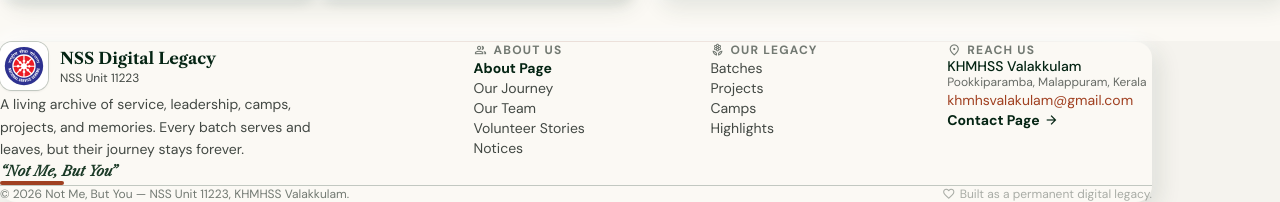
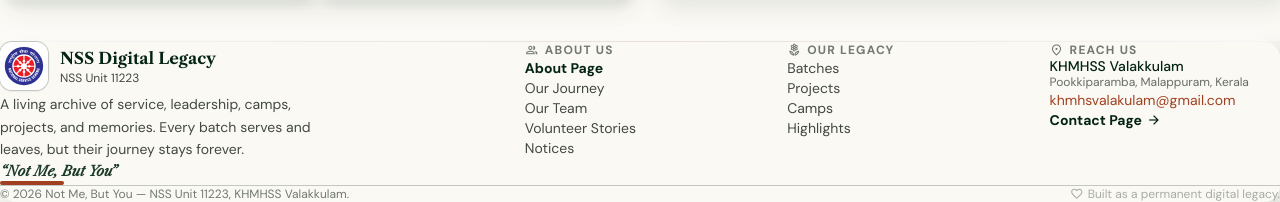
Before and after one commit to radhinmuhammed98/NSS, a React (Vite) app: page /about in a window 1280 px wide. Shown: the part 598-800 px from the top of the page. Built offline with nearby package versions, Linux system fonts and the light colour scheme; no server answers.

Commit message:
fix(layout): perfectly align Navbar and Footer max-width with main container

```diff
--- a/src/components/layout/Footer.tsx
+++ b/src/components/layout/Footer.tsx
@@ -7,13 +7,13 @@ export function Footer() {
 
   return (
     <footer
-      className="mt-20 px-6 pb-24 md:pb-8"
+      className="mt-20 px-6 md:px-10 pb-24 md:pb-8"
       aria-label="Site footer"
       style={{ background: "#f5f3ee" }}
     >
       {/* Decorative top border */}
       <div
-        className="max-w-6xl mx-auto mb-0 h-px"
+        className="max-w-7xl mx-auto mb-0 h-px"
         style={{
           background:
             "linear-gradient(to right, transparent, rgba(160,64,33,0.35), transparent)",
@@ -22,7 +22,7 @@ export function Footer() {
       />
 
       <div
-        className="max-w-6xl mx-auto rounded-2xl p-8"
+        className="max-w-7xl mx-auto rounded-2xl p-8"
         style={{
           background: "#fbf9f4",
           boxShadow: "8px 8px 22px rgba(27, 58, 39, 0.10), -6px -6px 18px rgba(255,255,255,0.85)",
--- a/src/components/layout/Navbar.tsx
+++ b/src/components/layout/Navbar.tsx
@@ -87,12 +87,13 @@ export function Navbar() {
       <header
         ref={dropdownRef}
         className={cn(
-          "fixed top-0 w-full z-50 flex justify-between items-center px-6 md:px-10 h-16 transition-all duration-300",
+          "fixed top-0 w-full z-50 transition-all duration-300",
           scrolled
             ? "bg-[#fbf9f4]/90 backdrop-blur-md shadow-sm"
             : "bg-[#fbf9f4]/80 backdrop-blur-md"
         )}
       >
+        <div className="mx-auto max-w-7xl flex justify-between items-center px-6 md:px-10 h-16">
         {/* Brand */}
         <Link
           to="/"
@@ -224,6 +225,7 @@ export function Navbar() {
             {open ? "close" : "menu"}
           </span>
         </button>
+        </div>
       </header>
 
       {/* ─── Mobile full-screen menu ─────────────────────────────────────── */}
```
